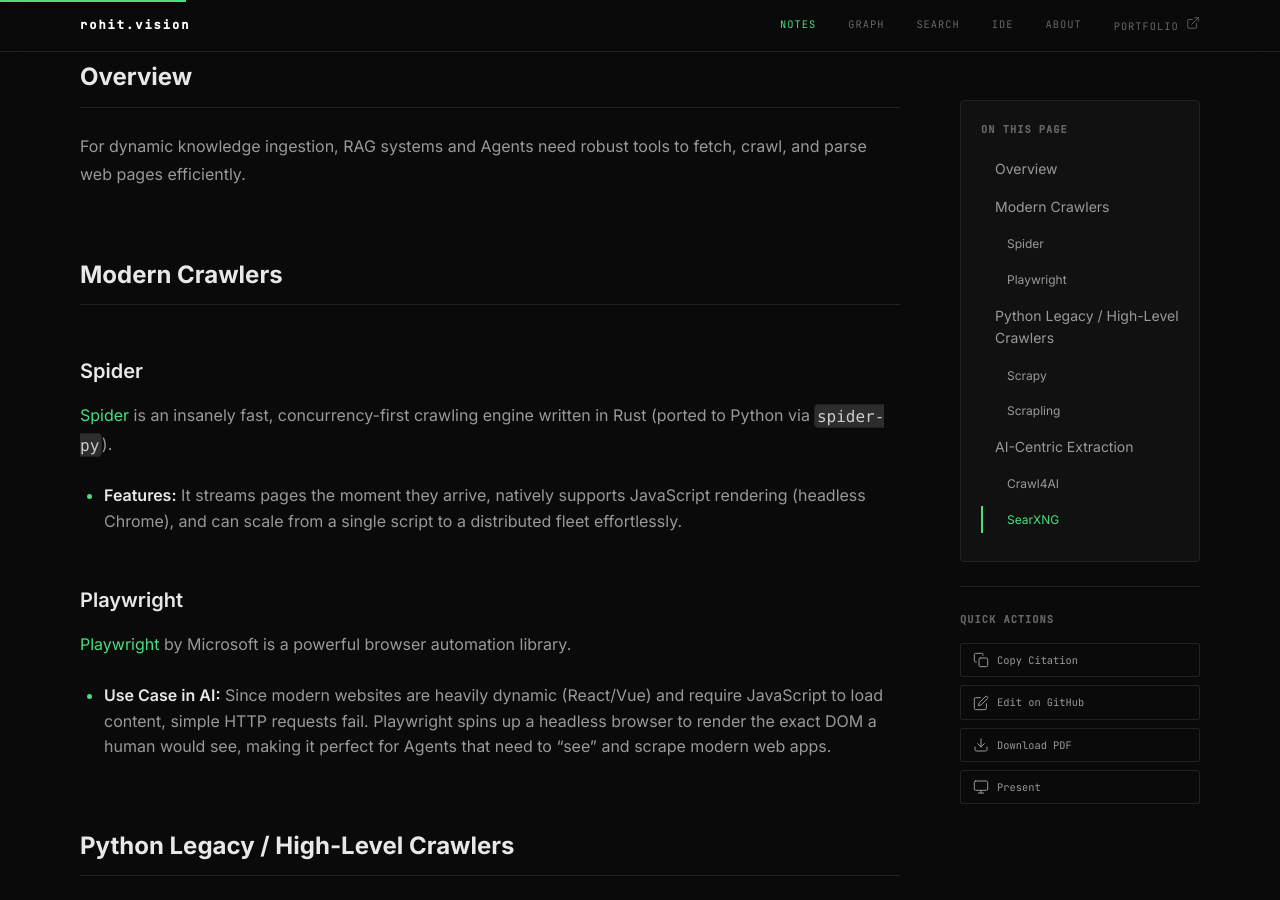
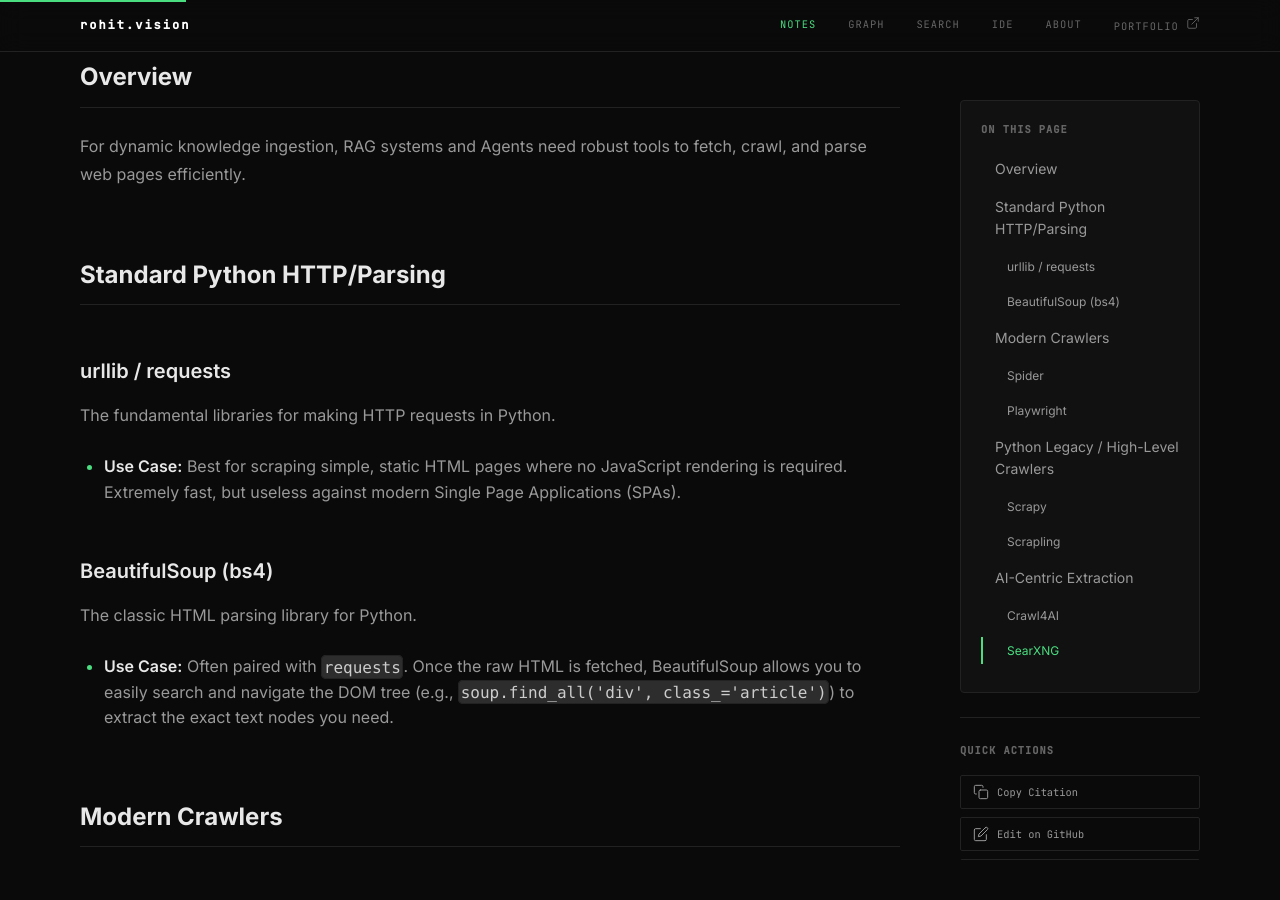
Before and after one commit to rokmr/blogs, a Jekyll site: the page built from _notes/nlp-llms/rag/web-scraping.md, in a window 1280 px wide and 900 px high, scrolled down 393 px. Built offline with Jekyll 4.4.1, drawn with Linux system fonts in a browser that asks for light colours; nearby versions of some CDN libraries.

Commit message:
docs: add urllib, requests, and BeautifulSoup to web scraping notes

```diff
--- a/_notes/nlp-llms/rag/web-scraping.md
+++ b/_notes/nlp-llms/rag/web-scraping.md
@@ -11,6 +11,16 @@ sitemap: false
 ## Overview
 
 For dynamic knowledge ingestion, RAG systems and Agents need robust tools to fetch, crawl, and parse web pages efficiently.
+
+## Standard Python HTTP/Parsing
+
+### urllib / requests
+The fundamental libraries for making HTTP requests in Python.
+- **Use Case:** Best for scraping simple, static HTML pages where no JavaScript rendering is required. Extremely fast, but useless against modern Single Page Applications (SPAs).
+
+### BeautifulSoup (bs4)
+The classic HTML parsing library for Python.
+- **Use Case:** Often paired with `requests`. Once the raw HTML is fetched, BeautifulSoup allows you to easily search and navigate the DOM tree (e.g., `soup.find_all('div', class_='article')`) to extract the exact text nodes you need.
 
 ## Modern Crawlers
 
```
